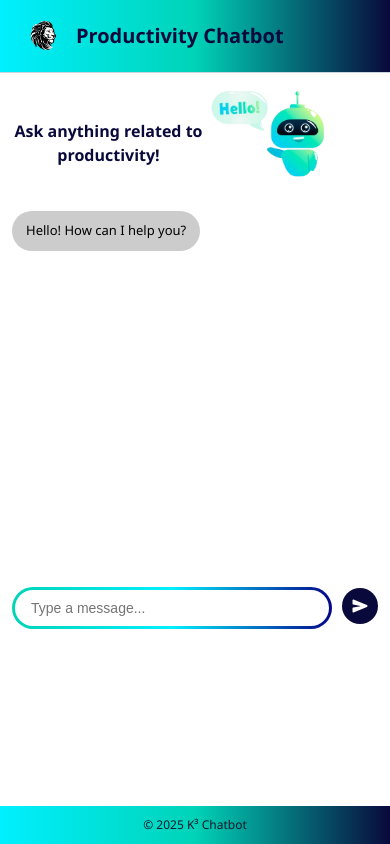
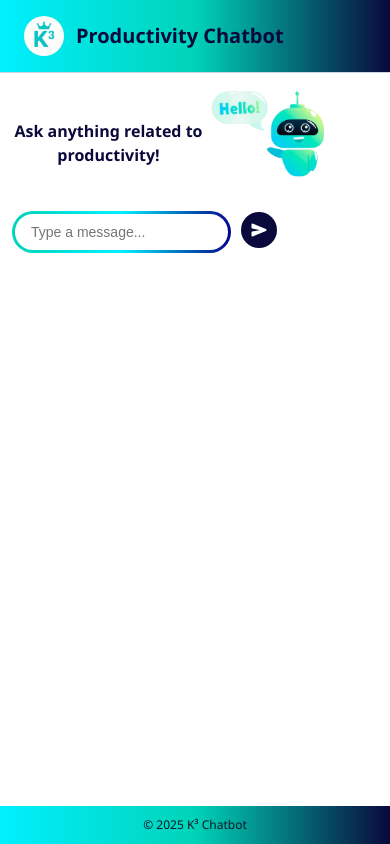
Before and after one commit to Kavya-Kaavian/Productivity_Chatbot, a React (Vite) app in the folder productivity-chatbot/: page / in a window 390 px wide. Built offline with nearby package versions, Linux system fonts and the light colour scheme.

Commit message:
changes in frontend

```diff
--- a/productivity-chatbot/src/components/ChatBotPage.css
+++ b/productivity-chatbot/src/components/ChatBotPage.css
@@ -89,7 +89,7 @@
 
 .message.bot {
   align-self: flex-start;
-  background-color: rgb(205, 204, 204);
+  background-color: #d1ebec;
   word-wrap: break-word;
   color: black;
 }
@@ -190,7 +190,7 @@
 
   .chat-body {
     padding: 12px;
-    margin-bottom: 80%;
+    margin-bottom:80%
   }
 
   .message {
@@ -202,6 +202,7 @@
     flex-direction: row;
     gap:10px;
     padding: 12px;
+    position: fixed;
   }
 
   .chat-footer input {
--- a/productivity-chatbot/src/components/ChatBotPage.jsx
+++ b/productivity-chatbot/src/components/ChatBotPage.jsx
@@ -1,7 +1,7 @@
 import React, { useState } from "react";
 import axios from "axios";
 import Image from '../assets/chatbotimgs.png'
-import headerImage from '../assets/Kings.png'
+import headerImage from '../assets/K3.png'
 import "./ChatBotPage.css";
 import { IoSend } from "react-icons/io5";
 
```
Also changed, not shown: productivity-chatbot/src/assets/K3.png (added).
